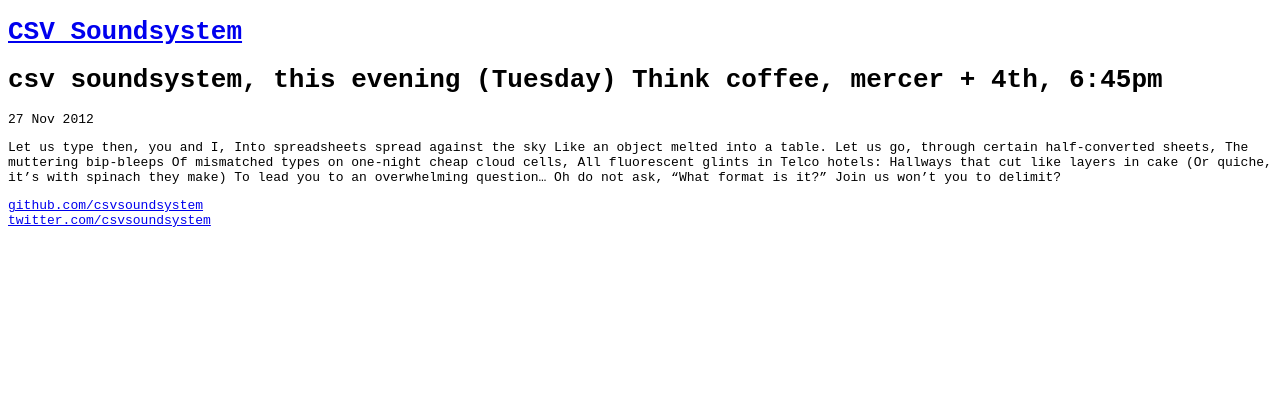
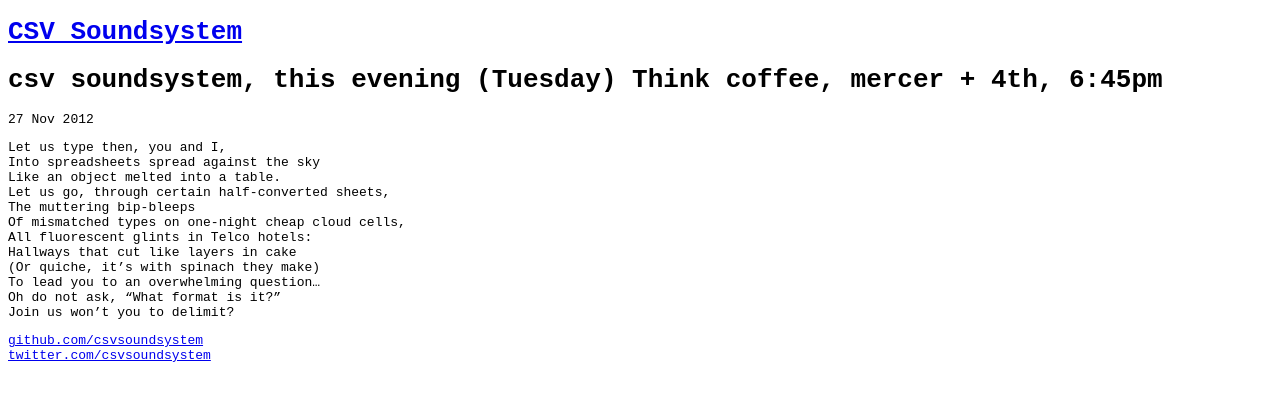
Before and after one commit to csvsoundsystem/csv.nyc, a Jekyll site: the page built from _posts/2012-11-27-csv-soundsystem-this-evening-tuesday-think-coffee-mercer-th-pm.md, in a window 1280 px wide. Shown: the top 401 px of the page. Built offline with Jekyll 4.4.1, drawn with Linux system fonts in a browser that asks for light colours; Markdown is read by kramdown in place of the engine named in the settings; comment, search, counter and statistics services are not loaded.

```diff
--- a/_posts/2012-11-27-csv-soundsystem-this-evening-tuesday-think-coffee-mercer-th-pm.md
+++ b/_posts/2012-11-27-csv-soundsystem-this-evening-tuesday-think-coffee-mercer-th-pm.md
@@ -4,15 +4,15 @@ title: csv soundsystem, this evening (Tuesday) Think coffee, mercer + 4th, 6:45p
 ---
 
 
-Let us type then, you and I,
-Into spreadsheets spread against the sky
-Like an object melted into a table.
-Let us go, through certain half-converted sheets,
-The muttering bip-bleeps
-Of mismatched types on one-night cheap cloud cells,
-All fluorescent glints in Telco hotels:
-Hallways that cut like layers in cake
-(Or quiche, it's with spinach they make)
-To lead you to an overwhelming question...
-Oh do not ask, "What format is it?"
-Join us won't you to delimit?
+Let us type then, you and I, <br/>
+Into spreadsheets spread against the sky <br/>
+Like an object melted into a table. <br/>
+Let us go, through certain half-converted sheets, <br/>
+The muttering bip-bleeps <br/>
+Of mismatched types on one-night cheap cloud cells, <br/>
+All fluorescent glints in Telco hotels: <br/>
+Hallways that cut like layers in cake <br/>
+(Or quiche, it's with spinach they make) <br/>
+To lead you to an overwhelming question... <br/>
+Oh do not ask, "What format is it?" <br/>
+Join us won't you to delimit? <br/>
```
